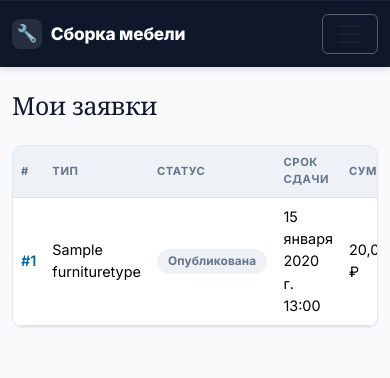
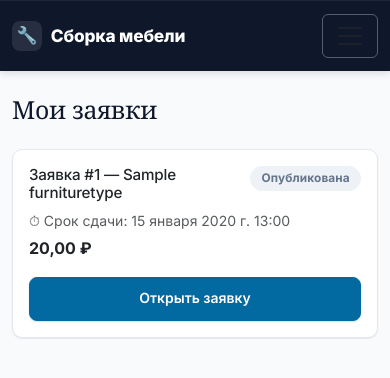
Before and after one commit to Logminal/pickers_app, a Django app: page /my-orders/ in a window 390 px wide. Shown: the top 378 px of the page. Run offline with Django 5.2, Linux system fonts and the light colour scheme; a user stored in the database is signed in; tables that the repository leaves empty hold one stand-in row (values such as "Sample post"); some web fonts are replaced.

Commit message:
Кнопки перехода в заявки для сборщика + мобильный аудит с фиксами
Кнопки:
- «Доступные заявки»: маленькая btn-sm «Подробнее» → полноширинная
  «Открыть заявку» (44px, легко нажать пальцем).
- «Мои заявки»: была обычная таблица на 5 колонок с крошечной
  ссылкой "#123" — на мобильном неудобно тапать и тесно. Переделала
  в те же карточки, что и «Доступные заявки», с той же полноширинной
  кнопкой — единообразно и удобнее.
- «Беру в работу», «Загрузить фотоотчёт», «Скачать акт»,
  «Отправить на проверку» (фотоотчёт) — тоже сделала полноширинными.

Аудит мобильной версии (375px, живая проверка в браузере через
computed styles, не на глаз) — нашла и исправила:
- Кнопка бургер-меню в навбаре была 56×40 (на 4px меньше минимума
  44px) — добавила min-height/min-width.
- Радиокнопки способа выплаты и оценки сборщика (RadioSelect) вообще
  не получали класс form-check-input — рендерились нативным
  13-пиксельным браузерным radio без стилей и цвета бренда. Добавила
  attrs={'class': 'form-check-input'} в оба виджета.

Остальное по факту проверки — без нареканий: горизонтального скролла
на 375px нигде нет, широкая таблица уведомлений корректно скроллится
внутри своего .table-responsive (не тянет всю страницу), файловые
инпуты и чекбоксы чек-листа фотоотчёта уже были нужного размера.

15 тестов apps.payments зелёные (единственная затронутая Python-
логика — виджет формы); остальное — чистая разметка/CSS, тесты не
гоняла.

Co-Authored-By: Claude Sonnet 5 <noreply@anthropic.com>

```diff
--- a/apps/payments/forms.py
+++ b/apps/payments/forms.py
@@ -5,7 +5,8 @@ from .models import WithdrawalRequest
 
 class WithdrawalRequestForm(forms.Form):
     method = forms.ChoiceField(
-        label='Как получить выплату', choices=WithdrawalRequest.Method.choices, widget=forms.RadioSelect,
+        label='Как получить выплату', choices=WithdrawalRequest.Method.choices,
+        widget=forms.RadioSelect(attrs={'class': 'form-check-input'}),
     )
     requisite = forms.CharField(
         label='Номер карты или телефона', required=False,
@@ -28,7 +29,7 @@ class WithdrawalRequestForm(forms.Form):
 class RatingForm(forms.Form):
     score = forms.ChoiceField(
         label='Оценка', choices=[(i, f'{i} ★') for i in range(5, 0, -1)],
-        widget=forms.RadioSelect,
+        widget=forms.RadioSelect(attrs={'class': 'form-check-input'}),
     )
     deadline_met = forms.BooleanField(label='Срок соблюдён', required=False, initial=True)
     had_complaint = forms.BooleanField(label='Была рекламация от клиента', required=False)
--- a/static/css/app.css
+++ b/static/css/app.css
@@ -117,6 +117,15 @@ a:hover { color: var(--brand-dark); }
   font-size: 0.9rem;
 }
 .app-navbar .nav-link.btn-link:hover { color: #fff !important; }
+
+/* Кнопка бургер-меню — под палец (мин. 44px, Apple/Google) */
+.navbar-toggler {
+  min-width: 44px;
+  min-height: 44px;
+  display: inline-flex;
+  align-items: center;
+  justify-content: center;
+}
 
 /* Карточки-контейнеры — сплошная белая поверхность, чёткая граница, мягкая тень */
 .card, .content-card, .table-responsive {
--- a/templates/orders/detail.html
+++ b/templates/orders/detail.html
@@ -63,14 +63,14 @@
     {% if order.status == 'published' %}
         <form method="post" action="{% url 'order_book' order.pk %}">
             {% csrf_token %}
-            <button type="submit" class="btn btn-primary">Беру в работу</button>
+            <button type="submit" class="btn btn-primary w-100">Беру в работу</button>
         </form>
     {% elif order.collector == user %}
         {% if order.status == 'confirmed' or order.status == 'in_progress' or order.status == 'rejected_for_rework' %}
-            <a href="{% url 'report_upload' order.pk %}" class="btn btn-primary">Загрузить фотоотчёт</a>
+            <a href="{% url 'report_upload' order.pk %}" class="btn btn-primary w-100">Загрузить фотоотчёт</a>
         {% endif %}
         {% if order.status == 'closed' and order.act %}
-            <a href="{{ order.act.file.url }}" class="btn btn-outline-secondary">Скачать акт приёма-передачи</a>
+            <a href="{{ order.act.file.url }}" class="btn btn-outline-secondary w-100">Скачать акт приёма-передачи</a>
         {% endif %}
         {% if order.status == 'booked' or order.status == 'report_uploaded' or order.status == 'accepted' %}
             <p class="text-muted small mb-0">Ожидайте действий менеджера — текущий статус «{{ order.get_status_display }}».</p>
--- a/templates/orders/list.html
+++ b/templates/orders/list.html
@@ -22,7 +22,7 @@
                 <p class="card-text mb-1 text-muted small">📍 {{ order.address }}</p>
                 <p class="card-text mb-1 text-muted small">⏱ Срок сдачи: {{ order.deadline_at }}</p>
                 <p class="card-text mb-3 fw-bold">{{ order.price }} ₽</p>
-                <a href="{% url 'order_detail' order.pk %}" class="btn btn-primary btn-sm">Подробнее</a>
+                <a href="{% url 'order_detail' order.pk %}" class="btn btn-primary w-100">Открыть заявку</a>
             </div>
         </div>
     </div>
--- a/templates/orders/my_orders.html
+++ b/templates/orders/my_orders.html
@@ -4,23 +4,22 @@
 {% block content %}
 <h1 class="h4 mb-4">Мои заявки</h1>
 {% if orders %}
-<div class="table-responsive">
-<table class="table table-hover mb-0">
-    <thead>
-        <tr><th>#</th><th>Тип</th><th>Статус</th><th>Срок сдачи</th><th>Сумма</th></tr>
-    </thead>
-    <tbody>
+<div class="row g-3">
     {% for order in orders %}
-        <tr>
-            <td><a href="{% url 'order_detail' order.pk %}">#{{ order.pk }}</a></td>
-            <td>{{ order.furniture_type }}</td>
-            <td><span class="status-pill {{ order.status|status_class }}">{{ order.get_status_display }}</span></td>
-            <td>{{ order.deadline_at }}</td>
-            <td>{{ order.total_price }} ₽</td>
-        </tr>
+    <div class="col-md-6">
+        <div class="card h-100">
+            <div class="card-body">
+                <div class="d-flex justify-content-between align-items-start mb-2">
+                    <h2 class="h6 card-title mb-0">Заявка #{{ order.pk }} — {{ order.furniture_type }}</h2>
+                    <span class="status-pill {{ order.status|status_class }}">{{ order.get_status_display }}</span>
+                </div>
+                <p class="card-text mb-1 text-muted small">⏱ Срок сдачи: {{ order.deadline_at }}</p>
+                <p class="card-text mb-3 fw-bold">{{ order.total_price }} ₽</p>
+                <a href="{% url 'order_detail' order.pk %}" class="btn btn-primary w-100">Открыть заявку</a>
+            </div>
+        </div>
+    </div>
     {% endfor %}
-    </tbody>
-</table>
 </div>
 {% else %}
 <div class="empty-state">
--- a/templates/reports/upload.html
+++ b/templates/reports/upload.html
@@ -72,7 +72,7 @@
         <textarea class="form-control" name="comment" id="comment" rows="3"></textarea>
     </div>
 
-    <button type="submit" class="btn btn-primary">Отправить на проверку</button>
+    <button type="submit" class="btn btn-primary w-100">Отправить на проверку</button>
 </form>
 <script src="{% static 'js/offline-report.js' %}"></script>
 {% endif %}
```
